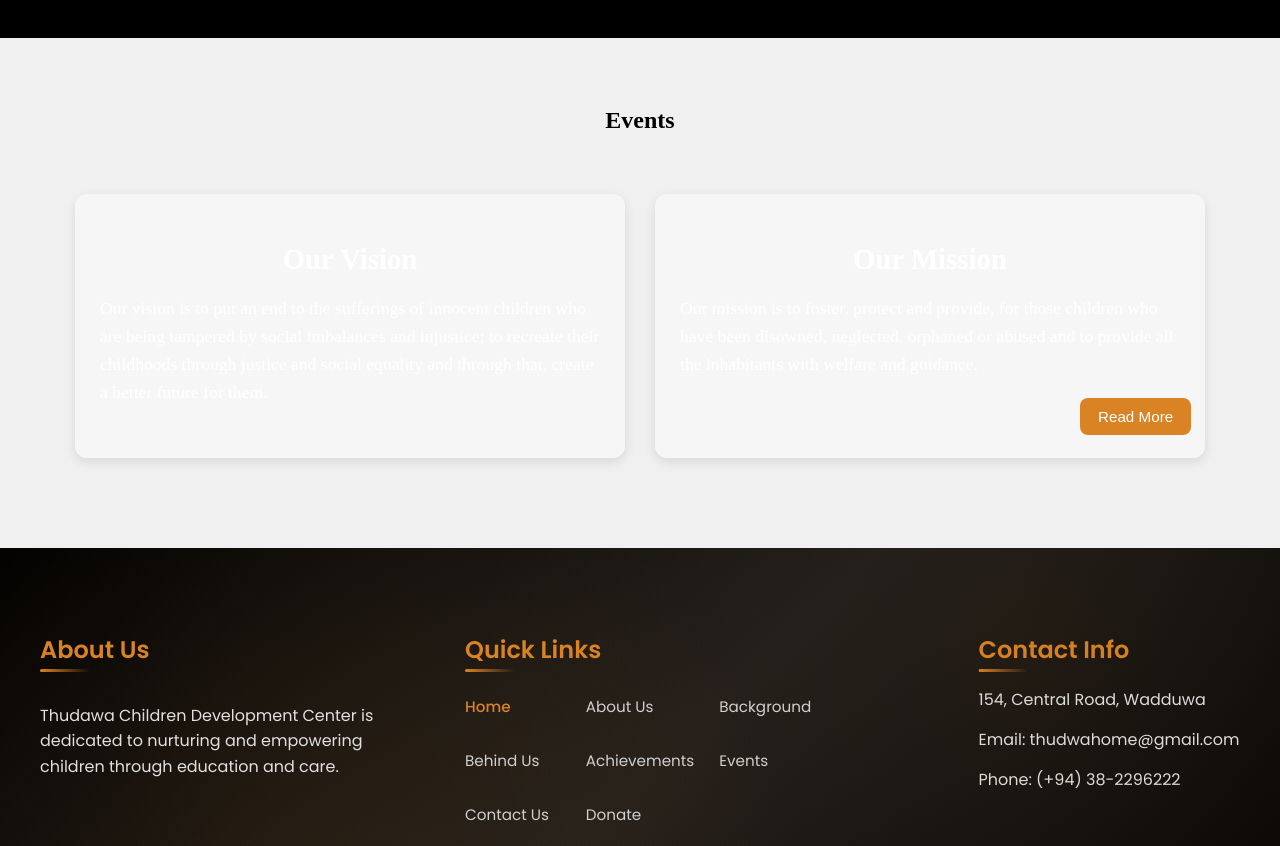
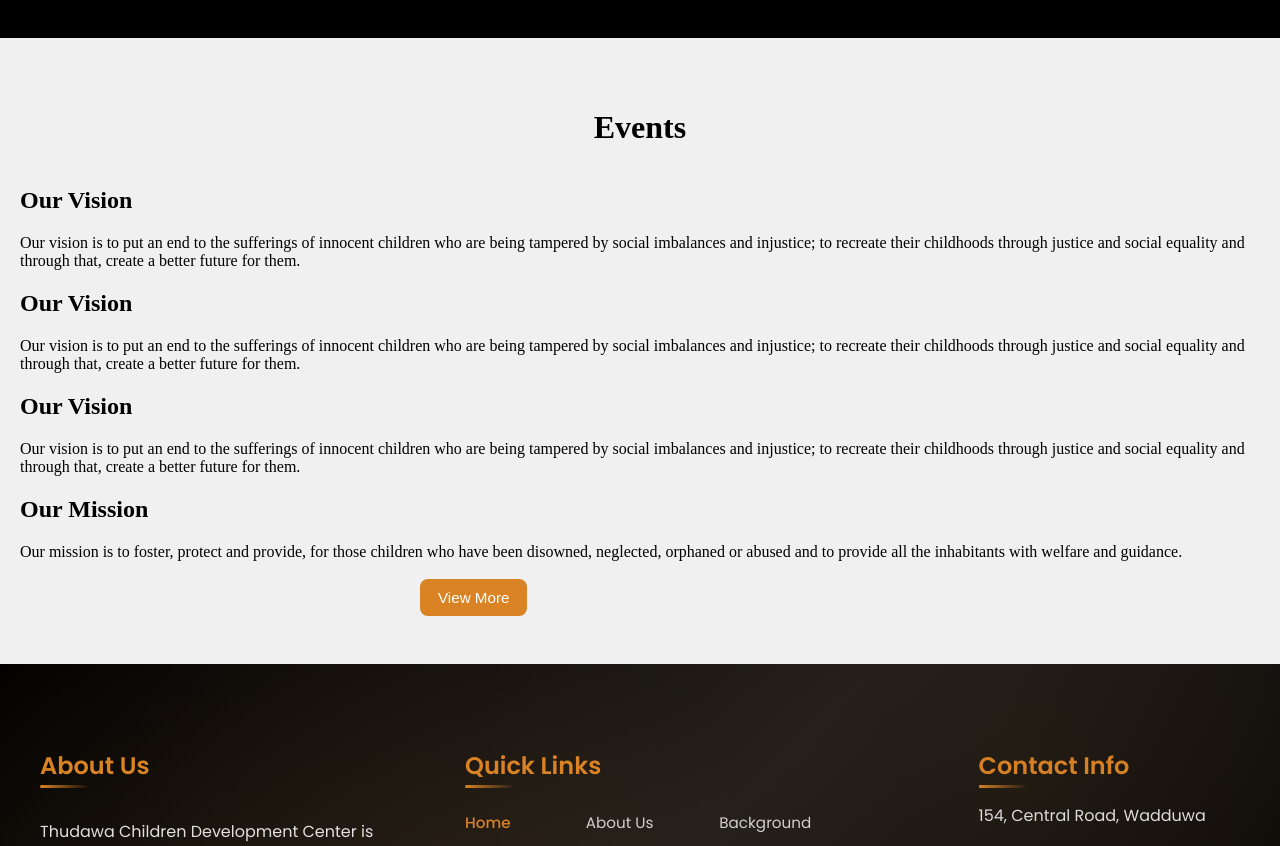
Before and after one commit to Dulan19/Thudawa_Website, a React (Create React App) app: page / in a window 1280 px wide. Shown: the part 1106-1952 px from the top of the page. Built offline with nearby package versions, Linux system fonts and the light colour scheme.

Commit message:
Update App.js

```diff
--- a/src/App.js
+++ b/src/App.js
@@ -54,9 +54,9 @@ function App() {
 
 
         <div className="Events-section">
-          <h2>Events</h2>
-          <div className="vision-mission-container">
-            <div className="box vision-box">
+          <h1>Events</h1>
+          <div className="Events-container">
+            <div className="Events-box">
               <h2>Our Vision</h2>
               <p>
                 Our vision is to put an end to the sufferings of innocent children who are being tampered by social
@@ -64,13 +64,32 @@ function App() {
                 that, create a better future for them.
               </p>
             </div>
-            <div className="box mission-box">
+
+            <div className="Events-box">
+              <h2>Our Vision</h2>
+              <p>
+                Our vision is to put an end to the sufferings of innocent children who are being tampered by social
+                imbalances and injustice; to recreate their childhoods through justice and social equality and through
+                that, create a better future for them.
+              </p>
+            </div>
+
+            <div className="Events-box">
+              <h2>Our Vision</h2>
+              <p>
+                Our vision is to put an end to the sufferings of innocent children who are being tampered by social
+                imbalances and injustice; to recreate their childhoods through justice and social equality and through
+                that, create a better future for them.
+              </p>
+            </div>
+
+            <div className="Events-box">
               <h2>Our Mission</h2>
               <p>
                 Our mission is to foster, protect and provide, for those children who have been disowned, neglected,
                 orphaned or abused and to provide all the inhabitants with welfare and guidance.
               </p>
-              <button className="seemore-btn">Read More</button>
+              <button className="seemore-btn">View More</button>
             </div>
           </div>
         </div>
```
